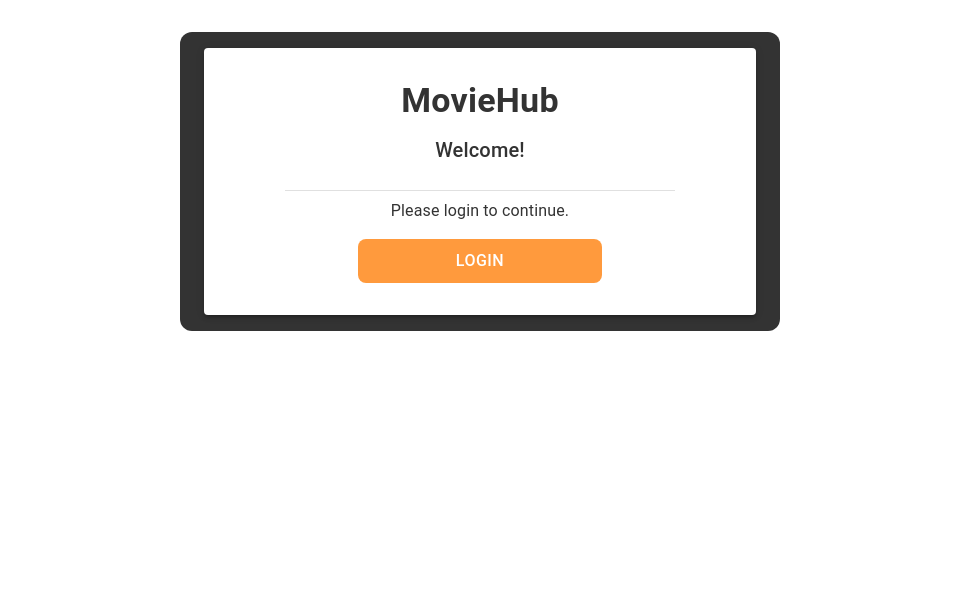
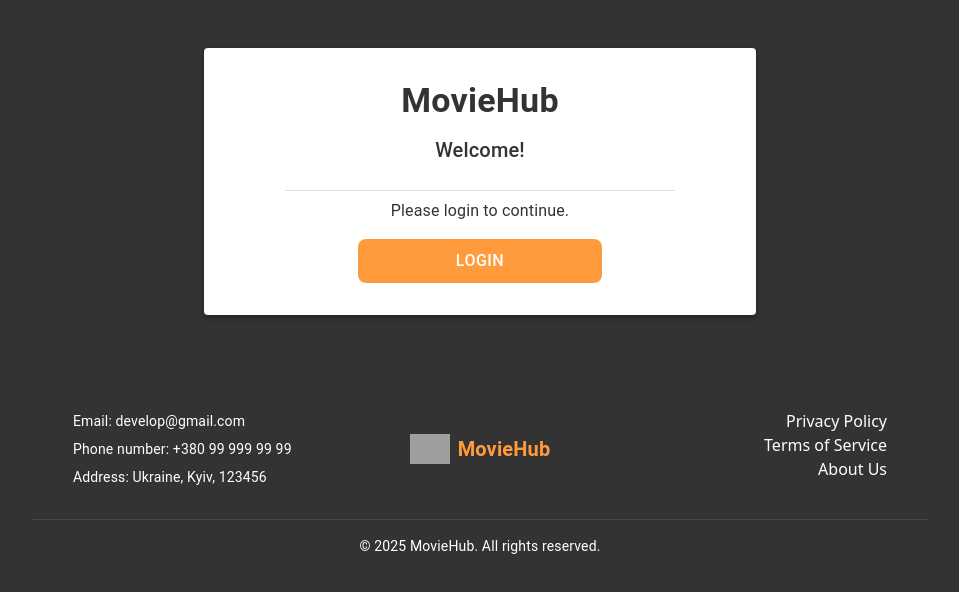
Before and after one commit to Rivgoo/MovieHub-WEB, a React (Vite) app: page / in a window 1280 px wide. Shown: the top 592 px of the page, without its empty margins (160-1119 px from the left). Built offline with nearby package versions, Linux system fonts and the light colour scheme; grey boxes are pictures that could not be loaded.

Commit message:
feet: add footer component
Task #21

```diff
--- a/package.json
+++ b/package.json
@@ -20,7 +20,7 @@
     "jwt-decode": "^4.0.0",
     "react": "^19.0.0",
     "react-dom": "^19.0.0",
-    "react-router-dom": "^7.5.1",
+    "react-router-dom": "^7.5.2",
     "styled-components": "^6.1.17"
   },
   "devDependencies": {
--- /dev/null
+++ b/src/chared/components/Footer.tsx
@@ -0,0 +1,120 @@
+import React from 'react';
+import { Box, Typography, Link } from '@mui/material';
+
+const Footer: React.FC = () => {
+  return (
+    <Box
+      component="footer"
+      sx={{
+        backgroundColor: 'secondary.main',
+        color: 'secondary.contrastText',
+        py: { xs: 4, md: 6 },
+        mt: 'auto',
+        width: '100%',
+      }}
+    >
+      {/* Background */}
+      <Box sx={{ maxWidth: '70%', mx: 'auto', px: { xs: 2, md: 4 } }}>
+        <Box
+          sx={{
+            display: 'flex',
+            flexDirection: { xs: 'column', sm: 'row' },
+            justifyContent: { xs: 'center', sm: 'space-evenly' },
+            textAlign: { xs: 'center', sm: 'left' },
+            alignItems: { xs: 'center', sm: 'center' },
+          }}
+        >
+          {/* Column 1 */}
+          <Box sx={{
+            flex: { xs: '100%', sm: '1 1 33%' },
+            maxWidth: { sm: '33%' },
+            textAlign: { xs: 'center', sm: 'left' }
+          }}>
+            <Typography variant="body2" sx={{ mb: 1 }}>
+              Email: develop@gmail.com
+            </Typography>
+            <Typography variant="body2"sx={{ mb: 1 }}>
+              Phone number: +380 99 999 99 99
+            </Typography>
+            <Typography variant="body2">
+                Address: Ukraine, Kyiv, 123456
+            </Typography>
+          </Box>
+
+          {/* Logo */}
+          <Typography
+            variant="h6"
+            sx={{
+              fontWeight: 700,
+              textAlign: 'center',
+              color: 'primary.main',
+              display: 'flex',
+              alignItems: 'center',
+              gap: 1,
+              my: { xs: 2, sm: 0 },
+            }}
+          >
+            <img
+              src="https://i.postimg.cc/bJFFRDrc/logo.png"
+              alt="Logo"
+              style={{ width: '40px' }}
+            />
+            MovieHub
+          </Typography>
+
+        {/* Column 2 */}
+          <Box sx={{
+            flex: { xs: '100%', sm: '1 1 33%' },
+            maxWidth: { sm: '33%' },
+            textAlign: { xs: 'center', sm: 'right' }
+          }}>
+            <Link
+              href="#"
+              color="inherit"
+              underline="hover"
+              display="block"
+              sx={{ mb: 1 }}
+            >
+              Privacy Policy
+            </Link>
+            <Link
+              href="#"
+              color="inherit"
+              underline="hover"
+              display="block"
+              sx={{ mb: 1 }}
+            >
+              Terms of Service
+            </Link>
+            <Link
+              href="#"
+              color="inherit"
+              underline="hover"
+              display="block"
+              sx={{ mb: 1 }}
+            >
+              About Us
+            </Link>
+          </Box>
+        </Box>
+
+        {/* Bottom: copyright */}
+        <Box
+          sx={{
+            textAlign: 'center',
+            mt: { xs: 3, md: 4 },
+            pt: 2,
+            borderTop: 1,
+            borderColor: 'rgba(255, 255, 255, 0.1)',
+          }}
+        >
+          <Typography variant="body2">
+            © {new Date().getFullYear()} MovieHub. All rights reserved.
+          </Typography>
+        </Box>
+      </Box>
+    </Box>
+  );
+};
+
+export default Footer;
--- a/src/features/Home/HomePage.tsx
+++ b/src/features/Home/HomePage.tsx
@@ -1,6 +1,7 @@
 import React from "react";
 import { useNavigate } from "react-router-dom";
 import { useAuth } from "../../core/auth/useAuth";
+import Footer from "../../chared/components/Footer";
 
 import Box from "@mui/material/Box";
 import Container from "@mui/material/Container";
@@ -23,14 +24,17 @@ const HomePage: React.FC = () => {
   };
 
   return (
+  <>
     <Container
+
       maxWidth="sm"
       sx={{
         mt: 4,
         mb: 4,
         display: "flex",
         justifyContent: "center",
-      }}
+        background: "background.default",
+        }}
     >
       <Paper
         elevation={3}
@@ -108,6 +112,8 @@ const HomePage: React.FC = () => {
         )}
       </Paper>
     </Container>
+    <Footer />
+  </>
   );
 };
 
--- a/src/features/Login/LoginPage.tsx
+++ b/src/features/Login/LoginPage.tsx
@@ -14,6 +14,7 @@ import Typography from "@mui/material/Typography";
 import CircularProgress from "@mui/material/CircularProgress";
 import Alert from "@mui/material/Alert";
 import Paper from "@mui/material/Paper";
+import Footer from "../../chared/components/Footer";
 
 const LoginPage: React.FC = () => {
   const [email, setEmail] = useState("");
@@ -60,6 +61,7 @@ const LoginPage: React.FC = () => {
   };
 
   return (
+    <>
     <Box
       sx={{
         display: "flex",
@@ -143,6 +145,9 @@ const LoginPage: React.FC = () => {
         </Box>
       </Container>
     </Box>
+
+    <Footer />
+    </>
   );
 };
 
--- a/src/index.css
+++ b/src/index.css
@@ -5,7 +5,7 @@
 
 	color-scheme: light dark;
 	color: rgba(255, 255, 255, 0.87);
-	background-color: white;
+	background-color: #333333;
 
 	font-synthesis: none;
 	text-rendering: optimizeLegibility;
--- a/src/theme/theme.tsx
+++ b/src/theme/theme.tsx
@@ -1,25 +1,25 @@
-import { createTheme } from "@mui/material/styles";
+import { createTheme } from '@mui/material/styles';
 
-const Orange = "#FF9A3D"; // Orange
-const DarkOrange = "#FF6715"; // DarkOrange
-const White = "#FFFFFF"; // White
-const LightGray = "#F5F5F5"; // LightGray
-const DarkGray = "#333333"; // DarkGray
+const Orange = '#FF9A3D'; // Orange
+const DarkOrange = '#FF6715'; // DarkOrange
+const Withe = '#FFFFFF'; // Withe
+const LightGray = '#F5F5F5'; // LightGray
+const DarkGray = '#333333'; // DarkGray
 
 const theme = createTheme({
   palette: {
     primary: {
       main: Orange,
       dark: DarkOrange,
-      contrastText: White,
+      contrastText: Withe,
     },
     secondary: {
-      main: LightGray,
-      contrastText: White,
+      main: DarkGray,
+      contrastText: Withe,
     },
     background: {
-      default: LightGray,
-      paper: White,
+      default: DarkGray,
+      paper: Withe,
     },
     text: {
       primary: LightGray,
@@ -29,11 +29,11 @@ const theme = createTheme({
   typography: {
     fontFamily: '"Roboto", "Helvetica", "Arial", sans-serif',
     h1: {
-      fontSize: "2.5rem",
+      fontSize: '2.5rem',
       fontWeight: 700,
     },
     h2: {
-      fontSize: "2rem",
+      fontSize: '2rem',
       fontWeight: 600,
     },
     button: {
@@ -44,14 +44,14 @@ const theme = createTheme({
     MuiButton: {
       styleOverrides: {
         root: {
-          borderRadius: "8px",
-          padding: "8px 16px",
-          fontSize: "1rem",
+          borderRadius: '8px',
+          padding: '8px 16px',
+          fontSize: '1rem',
         },
         contained: {
-          boxShadow: "none",
-          "&:hover": {
-            boxShadow: "0px 4px 8px rgba(0, 0, 0, 0.1)",
+          boxShadow: 'none',
+          '&:hover': {
+            boxShadow: '0px 4px 8px rgba(0, 0, 0, 0.1)',
           },
         },
       },
@@ -60,17 +60,17 @@ const theme = createTheme({
       styleOverrides: {
         root: {
           backgroundColor: DarkGray,
-          borderRadius: "12px",
-          padding: "16px",
+          borderRadius: '12px',
+          padding: '16px',
         },
       },
     },
     MuiLink: {
       styleOverrides: {
         root: {
-          textDecoration: "none",
-          "&:hover": {
-            textDecoration: "none",
+          textDecoration: 'none',
+          '&:hover': {
+            textDecoration: 'none',
           },
         },
       },
@@ -78,8 +78,8 @@ const theme = createTheme({
     MuiCard: {
       styleOverrides: {
         root: {
-          borderRadius: "12px",
-          boxShadow: "0px 2px 8px rgba(0, 0, 0, 0.1)",
+          borderRadius: '12px',
+          boxShadow: '0px 2px 8px rgba(0, 0, 0, 0.1)',
         },
       },
     },
```
Also changed, not shown: 1 other file (tests, documents, lock files or other folders).
